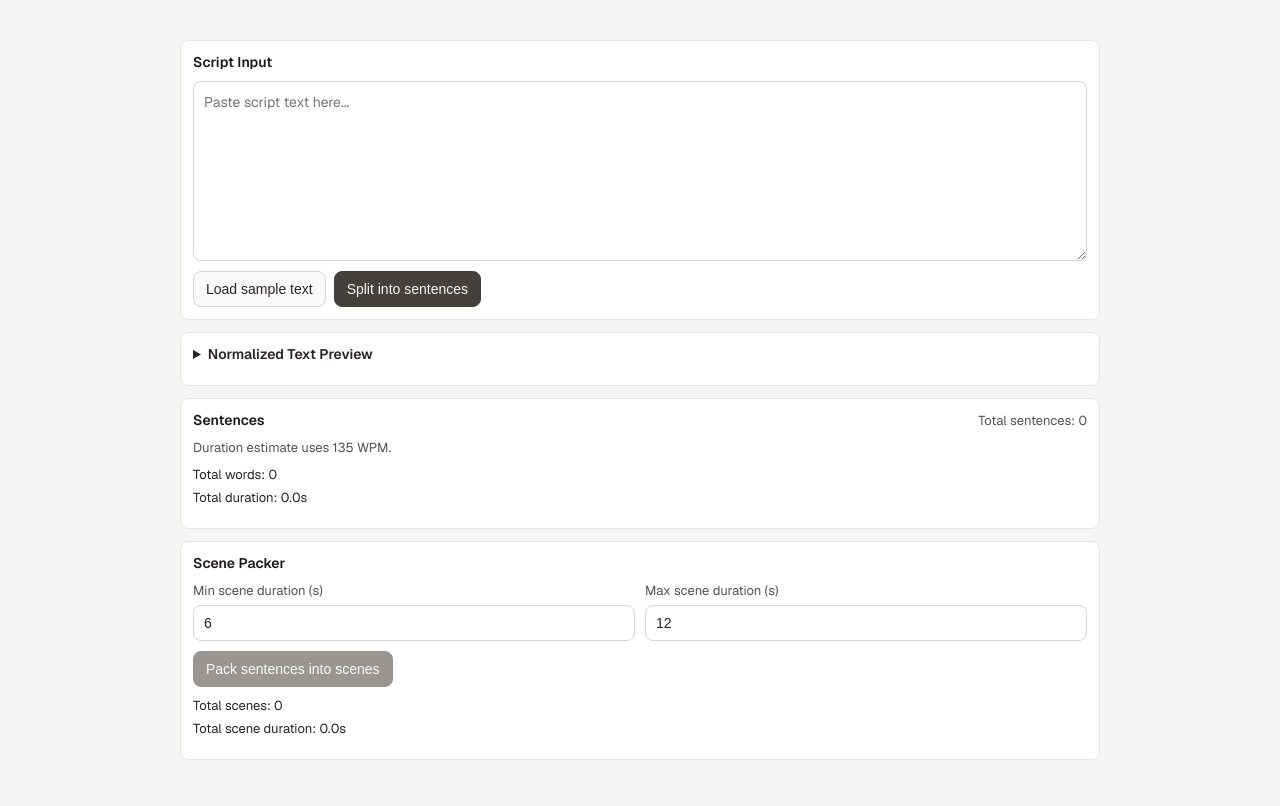
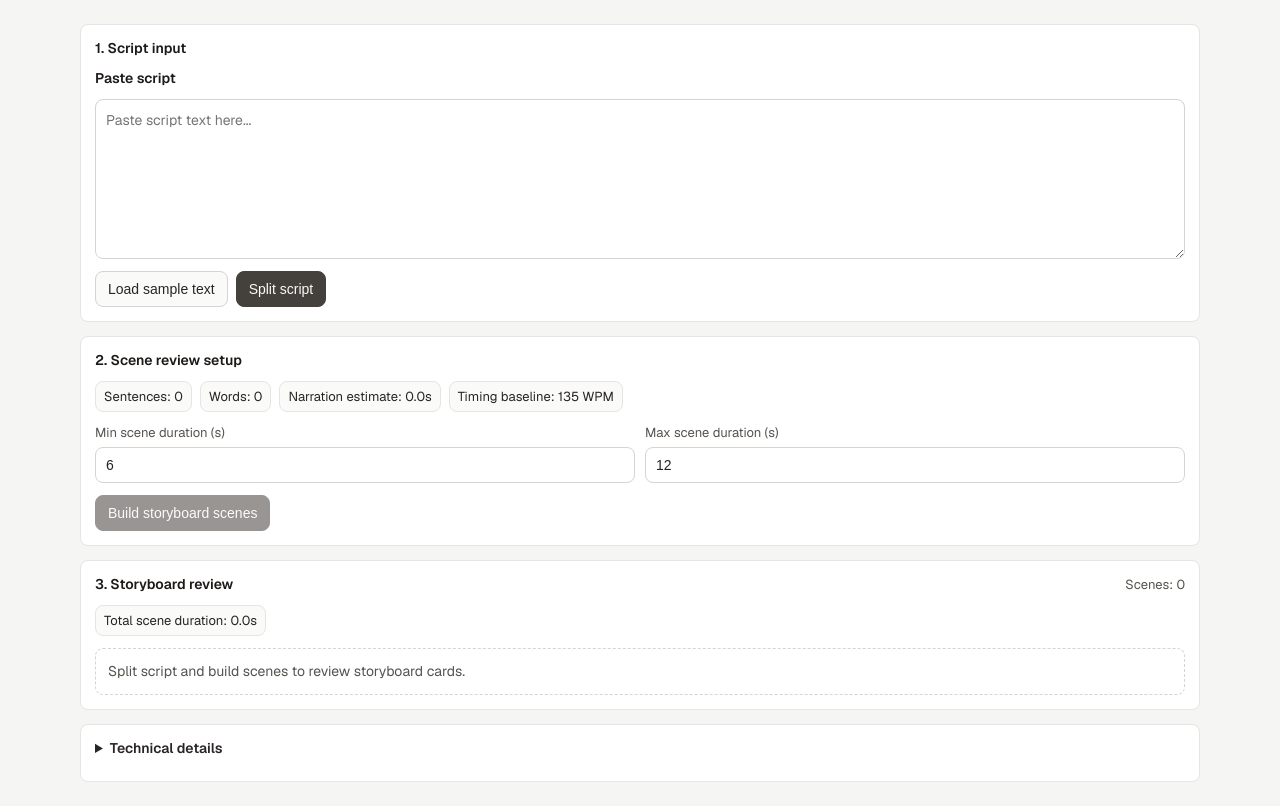
Before and after one commit to ZanVanSer/scriptovid, a Next.js app: page / in a window 1280 px wide. Built offline with nearby package versions, Linux system fonts and the light colour scheme.

Commit message:
Redesign scene review as horizontal storyboard cards

```diff
--- a/app/layout.tsx
+++ b/app/layout.tsx
@@ -13,8 +13,8 @@ const geistMono = Geist_Mono({
 });
 
 export const metadata: Metadata = {
-  title: "Script to Video - Phase 1.1",
-  description: "Local sentence splitting debug page using blingfire.",
+  title: "Script to Video - Phase 2.1",
+  description: "Local-first scene review with horizontal storyboard cards.",
 };
 
 export default function RootLayout({
--- a/app/page.module.css
+++ b/app/page.module.css
@@ -1,29 +1,38 @@
 .page {
   min-height: 100dvh;
   display: flex;
-  align-items: center;
+  align-items: flex-start;
   justify-content: center;
-  padding: 20px;
+  padding: 24px 20px;
   background: #f5f5f4;
   color: #1c1917;
 }
 
 .container {
-  width: min(920px, 100%);
-  max-height: calc(100dvh - 40px);
+  width: min(1120px, 100%);
   display: grid;
-  gap: 12px;
-  overflow: auto;
+  gap: 14px;
 }
 
 .panel {
   background: #ffffff;
   border: 1px solid #e7e5e4;
   border-radius: 8px;
-  padding: 12px;
+  padding: 14px;
   display: grid;
-  gap: 10px;
-  min-height: 0;
+  gap: 12px;
+}
+
+.sectionRow {
+  display: flex;
+  justify-content: space-between;
+  align-items: center;
+  gap: 12px;
+}
+
+.sectionTitle {
+  font-size: 14px;
+  font-weight: 600;
 }
 
 .label {
@@ -33,7 +42,7 @@
 
 .textarea {
   width: 100%;
-  min-height: 180px;
+  min-height: 160px;
   border: 1px solid #d6d3d1;
   border-radius: 8px;
   padding: 10px;
@@ -46,6 +55,7 @@
 .actions {
   display: flex;
   gap: 8px;
+  flex-wrap: wrap;
 }
 
 .button,
@@ -76,55 +86,26 @@
   font-size: 13px;
 }
 
-.info {
+.info,
+.count,
+.listMeta {
   color: #57534e;
   font-size: 13px;
 }
 
-.warningList {
-  margin: 0;
-  padding-left: 18px;
-  display: grid;
-  gap: 4px;
-}
-
-.warningItem {
-  color: #9a3412;
-  font-size: 13px;
-}
-
-.sectionRow {
+.summaryGrid {
   display: flex;
-  justify-content: space-between;
-  align-items: center;
-  gap: 12px;
-}
-
-.sectionTitle {
-  font-size: 14px;
-  font-weight: 600;
-}
-
-.count,
-.listMeta {
-  font-size: 13px;
-  color: #57534e;
-}
-
-.note {
-  margin: 0;
-  font-size: 13px;
-  color: #57534e;
-}
-
-.summaryGrid {
-  display: grid;
-  gap: 6px;
+  flex-wrap: wrap;
+  gap: 8px;
 }
 
 .summaryItem {
   font-size: 13px;
   color: #292524;
+  border: 1px solid #e7e5e4;
+  background: #fafaf9;
+  border-radius: 8px;
+  padding: 6px 8px;
 }
 
 .controlsGrid {
@@ -154,6 +135,83 @@
   background: #ffffff;
 }
 
+.storyboardStrip {
+  margin: 0;
+  padding: 0 0 8px;
+  list-style: none;
+  display: flex;
+  gap: 12px;
+  overflow-x: auto;
+  overflow-y: hidden;
+  scroll-snap-type: x proximity;
+}
+
+.storyboardCard {
+  flex: 0 0 280px;
+  border: 1px solid #d6d3d1;
+  border-radius: 10px;
+  background: #fafaf9;
+  padding: 10px;
+  display: grid;
+  gap: 8px;
+  align-content: start;
+  scroll-snap-align: start;
+}
+
+.cardHeader {
+  display: flex;
+  justify-content: space-between;
+  align-items: baseline;
+  gap: 8px;
+}
+
+.cardTitle {
+  margin: 0;
+  font-size: 14px;
+  font-weight: 600;
+  color: #292524;
+}
+
+.cardMeta {
+  margin: 0;
+  font-size: 13px;
+  color: #57534e;
+}
+
+.imagePlaceholder {
+  width: 100%;
+  aspect-ratio: 16 / 9;
+  border: 1px dashed #a8a29e;
+  border-radius: 8px;
+  background: #f5f5f4;
+  display: grid;
+  place-items: center;
+  font-size: 13px;
+  color: #57534e;
+}
+
+.scenePreview {
+  margin: 0;
+  font-size: 14px;
+  line-height: 1.45;
+  color: #292524;
+  display: -webkit-box;
+  -webkit-line-clamp: 4;
+  -webkit-box-orient: vertical;
+  overflow: hidden;
+  min-height: calc(1.45em * 4);
+}
+
+.emptyState {
+  margin: 0;
+  font-size: 14px;
+  line-height: 1.5;
+  color: #57534e;
+  border: 1px dashed #d6d3d1;
+  border-radius: 8px;
+  padding: 12px;
+}
+
 .previewDetails {
   display: grid;
   gap: 10px;
@@ -166,11 +224,26 @@
   color: #292524;
 }
 
+.debugStack {
+  display: grid;
+  gap: 10px;
+}
+
+.subDetails {
+  border: 1px solid #e7e5e4;
+  border-radius: 8px;
+  padding: 10px;
+}
+
+.subSummary {
+  font-size: 13px;
+  font-weight: 600;
+  color: #292524;
+  cursor: pointer;
+}
+
 .preview {
-  margin: 0;
-  min-height: 110px;
-  max-height: 180px;
-  overflow: auto;
+  margin: 8px 0 0;
   border: 1px solid #e7e5e4;
   border-radius: 8px;
   padding: 10px;
@@ -180,41 +253,32 @@
   font-size: 14px;
 }
 
-.list {
+.warningList {
   margin: 0;
-  padding: 0;
-  list-style: none;
+  padding-left: 18px;
+  display: grid;
+  gap: 4px;
+}
+
+.warningItem {
+  color: #9a3412;
+  font-size: 13px;
+}
+
+.debugList {
+  margin: 8px 0 0;
+  padding: 0 0 0 16px;
   display: grid;
   gap: 8px;
-  min-height: 0;
-  max-height: 250px;
-  overflow: auto;
 }
 
-.sceneList {
-  margin: 0;
-  padding: 0;
-  list-style: none;
-  display: grid;
-  gap: 8px;
-  min-height: 0;
-  max-height: 280px;
-  overflow: auto;
-}
-
-.listItem {
+.debugItem {
   border: 1px solid #e7e5e4;
   border-radius: 8px;
   background: #fafaf9;
   padding: 10px;
   display: grid;
-  gap: 6px;
-}
-
-.sentenceText {
-  margin: 0;
-  font-size: 14px;
-  line-height: 1.5;
+  gap: 4px;
 }
 
 @media (max-width: 700px) {
@@ -223,7 +287,6 @@
   }
 
   .container {
-    max-height: calc(100dvh - 24px);
     gap: 10px;
   }
 
@@ -234,4 +297,8 @@
   .controlsGrid {
     grid-template-columns: 1fr;
   }
+
+  .storyboardCard {
+    flex-basis: 240px;
+  }
 }
--- a/app/page.tsx
+++ b/app/page.tsx
@@ -15,6 +15,10 @@ import type { ScenePackResult } from "@/types/scene";
 import type { SentenceSplitResponse } from "@/types/sentence";
 
 import styles from "./page.module.css";
+
+function formatSeconds(seconds: number) {
+  return `${seconds.toFixed(1)}s`;
+}
 
 export default function Home() {
   const [scriptText, setScriptText] = useState("");
@@ -120,8 +124,11 @@ export default function Home() {
     <div className={styles.page}>
       <main className={styles.container}>
         <section className={styles.panel}>
+          <div className={styles.sectionRow}>
+            <p className={styles.sectionTitle}>1. Script input</p>
+          </div>
           <label htmlFor="script-input" className={styles.label}>
-            Script Input
+            Paste script
           </label>
           <textarea
             id="script-input"
@@ -141,63 +148,24 @@ export default function Home() {
               onClick={handleSplit}
               disabled={isSplitting}
             >
-              {isSplitting ? "Splitting..." : "Split into sentences"}
+              {isSplitting ? "Splitting..." : "Split script"}
             </button>
           </div>
           {error ? <p className={styles.error}>{error}</p> : null}
           {inputFeedback ? <p className={styles.info}>{inputFeedback}</p> : null}
-          {splitWarnings.length > 0 ? (
-            <ul className={styles.warningList}>
-              {splitWarnings.map((warning) => (
-                <li key={warning} className={styles.warningItem}>
-                  {warning}
-                </li>
-              ))}
-            </ul>
-          ) : null}
-        </section>
-
-        <section className={styles.panel}>
-          <details className={styles.previewDetails}>
-            <summary className={styles.previewSummary}>Normalized Text Preview</summary>
-            <pre className={styles.preview}>
-              {result?.normalizedText || "Run split to see normalized text."}
-            </pre>
-          </details>
         </section>
 
         <section className={styles.panel}>
           <div className={styles.sectionRow}>
-            <h2 className={styles.sectionTitle}>Sentences</h2>
-            <span className={styles.count}>Total sentences: {result?.sentenceCount ?? 0}</span>
+            <p className={styles.sectionTitle}>2. Scene review setup</p>
           </div>
-          <p className={styles.note}>
-            Duration estimate uses {DEFAULT_WORDS_PER_MINUTE} WPM.
-          </p>
           <div className={styles.summaryGrid}>
-            <div className={styles.summaryItem}>Total words: {result?.totalWordCount ?? 0}</div>
+            <div className={styles.summaryItem}>Sentences: {result?.sentenceCount ?? 0}</div>
+            <div className={styles.summaryItem}>Words: {result?.totalWordCount ?? 0}</div>
             <div className={styles.summaryItem}>
-              Total duration: {(result?.totalEstimatedDurationSeconds ?? 0).toFixed(1)}s
+              Narration estimate: {formatSeconds(result?.totalEstimatedDurationSeconds ?? 0)}
             </div>
-          </div>
-
-          <ol className={styles.list}>
-            {(result?.sentences ?? []).map((sentence) => (
-              <li key={sentence.index} className={styles.listItem}>
-                <div className={styles.listMeta}>#{sentence.index}</div>
-                <p className={styles.sentenceText}>{sentence.text}</p>
-                <div className={styles.listMeta}>Words: {sentence.wordCount}</div>
-                <div className={styles.listMeta}>
-                  Duration: {sentence.estimatedDurationSeconds.toFixed(1)}s
-                </div>
-              </li>
-            ))}
-          </ol>
-        </section>
-
-        <section className={styles.panel}>
-          <div className={styles.sectionRow}>
-            <h2 className={styles.sectionTitle}>Scene Packer</h2>
+            <div className={styles.summaryItem}>Timing baseline: {DEFAULT_WORDS_PER_MINUTE} WPM</div>
           </div>
           <div className={styles.controlsGrid}>
             <label className={styles.field}>
@@ -230,37 +198,91 @@ export default function Home() {
               onClick={handlePackScenes}
               disabled={!result || result.sentences.length === 0}
             >
-              Pack sentences into scenes
+              Build storyboard scenes
             </button>
           </div>
           {scenePackError ? <p className={styles.error}>{scenePackError}</p> : null}
+        </section>
+
+        <section className={styles.panel}>
+          <div className={styles.sectionRow}>
+            <p className={styles.sectionTitle}>3. Storyboard review</p>
+            <span className={styles.count}>Scenes: {scenePackResult?.totalSceneCount ?? 0}</span>
+          </div>
           <div className={styles.summaryGrid}>
             <div className={styles.summaryItem}>
-              Total scenes: {scenePackResult?.totalSceneCount ?? 0}
-            </div>
-            <div className={styles.summaryItem}>
-              Total scene duration: {(scenePackResult?.totalEstimatedDurationSeconds ?? 0).toFixed(1)}
-              s
+              Total scene duration:{" "}
+              {formatSeconds(scenePackResult?.totalEstimatedDurationSeconds ?? 0)}
             </div>
           </div>
-          <ol className={styles.sceneList}>
-            {(scenePackResult?.scenes ?? []).map((scene) => (
-              <li key={scene.index} className={styles.listItem}>
-                <div className={styles.listMeta}>Scene {scene.index}</div>
-                <p className={styles.sentenceText}>{scene.text}</p>
-                <div className={styles.listMeta}>Duration: {scene.estimatedDurationSeconds.toFixed(1)}s</div>
-                <div className={styles.listMeta}>Words: {scene.totalWordCount}</div>
-                <div className={styles.listMeta}>Source units: {scene.sourceUnitCount}</div>
-                <div className={styles.listMeta}>Sentences: {scene.sentenceCount}</div>
-                <div className={styles.listMeta}>Sentence indexes: {scene.sentenceIndexRange}</div>
-                <div className={styles.listMeta}>Paragraph range: {scene.paragraphIndexRange}</div>
-                <div className={styles.listMeta}>
-                  Crosses paragraph boundary: {scene.crossesParagraphBoundary ? "yes" : "no"}
-                </div>
-                <div className={styles.listMeta}>Unit sources: {scene.unitSourceTypeSummary}</div>
-              </li>
-            ))}
-          </ol>
+          {scenePackResult && scenePackResult.scenes.length > 0 ? (
+            <ol className={styles.storyboardStrip}>
+              {scenePackResult.scenes.map((scene) => (
+                <li key={scene.index} className={styles.storyboardCard}>
+                  <div className={styles.cardHeader}>
+                    <p className={styles.cardTitle}>Scene {scene.index}</p>
+                    <p className={styles.cardMeta}>{formatSeconds(scene.estimatedDurationSeconds)}</p>
+                  </div>
+                  <div className={styles.imagePlaceholder}>Image placeholder</div>
+                  <p className={styles.scenePreview}>{scene.text}</p>
+                </li>
+              ))}
+            </ol>
+          ) : (
+            <div className={styles.emptyState}>Split script and build scenes to review storyboard cards.</div>
+          )}
+        </section>
+
+        <section className={styles.panel}>
+          <details className={styles.previewDetails}>
+            <summary className={styles.previewSummary}>Technical details</summary>
+            <div className={styles.debugStack}>
+              {splitWarnings.length > 0 ? (
+                <ul className={styles.warningList}>
+                  {splitWarnings.map((warning) => (
+                    <li key={warning} className={styles.warningItem}>
+                      {warning}
+                    </li>
+                  ))}
+                </ul>
+              ) : (
+                <p className={styles.info}>No split warnings.</p>
+              )}
+
+              <details className={styles.subDetails}>
+                <summary className={styles.subSummary}>Normalized text preview</summary>
+                <pre className={styles.preview}>
+                  {result?.normalizedText || "Run split to see normalized text."}
+                </pre>
+              </details>
+
+              <details className={styles.subDetails}>
+                <summary className={styles.subSummary}>Scene metadata</summary>
+                {scenePackResult && scenePackResult.scenes.length > 0 ? (
+                  <ol className={styles.debugList}>
+                    {scenePackResult.scenes.map((scene) => (
+                      <li key={scene.index} className={styles.debugItem}>
+                        <span className={styles.listMeta}>Scene {scene.index}</span>
+                        <span className={styles.listMeta}>Words: {scene.totalWordCount}</span>
+                        <span className={styles.listMeta}>Source units: {scene.sourceUnitCount}</span>
+                        <span className={styles.listMeta}>Sentences: {scene.sentenceCount}</span>
+                        <span className={styles.listMeta}>
+                          Sentence indexes: {scene.sentenceIndexRange}
+                        </span>
+                        <span className={styles.listMeta}>Paragraph range: {scene.paragraphIndexRange}</span>
+                        <span className={styles.listMeta}>
+                          Crosses paragraph boundary: {scene.crossesParagraphBoundary ? "yes" : "no"}
+                        </span>
+                        <span className={styles.listMeta}>Unit sources: {scene.unitSourceTypeSummary}</span>
+                      </li>
+                    ))}
+                  </ol>
+                ) : (
+                  <p className={styles.info}>No scene metadata yet.</p>
+                )}
+              </details>
+            </div>
+          </details>
         </section>
       </main>
     </div>
```
